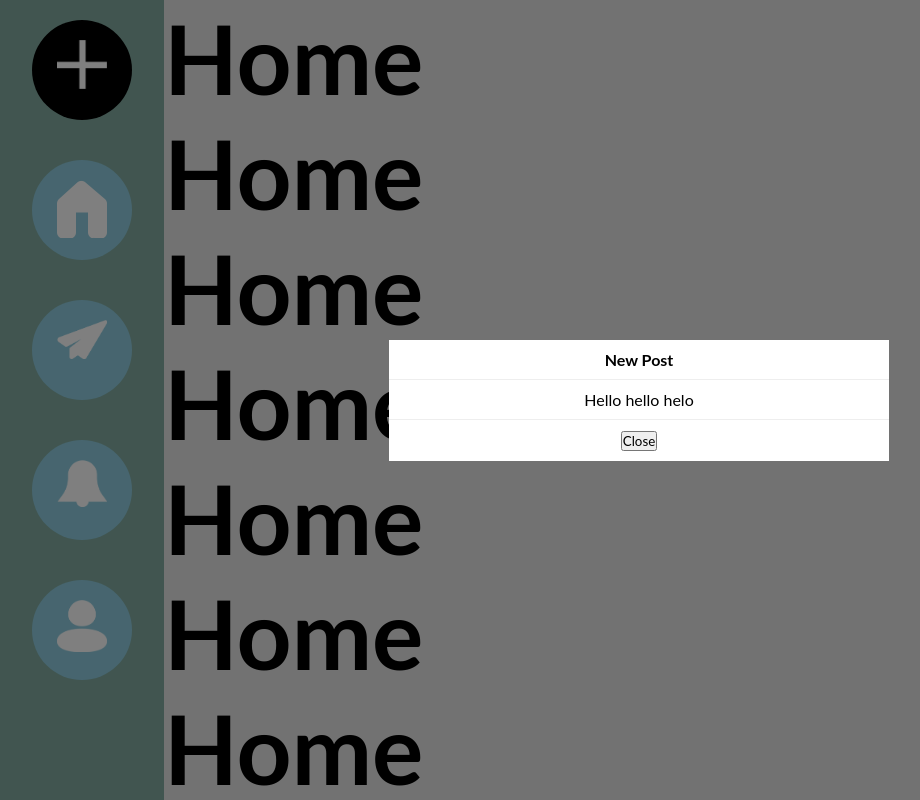
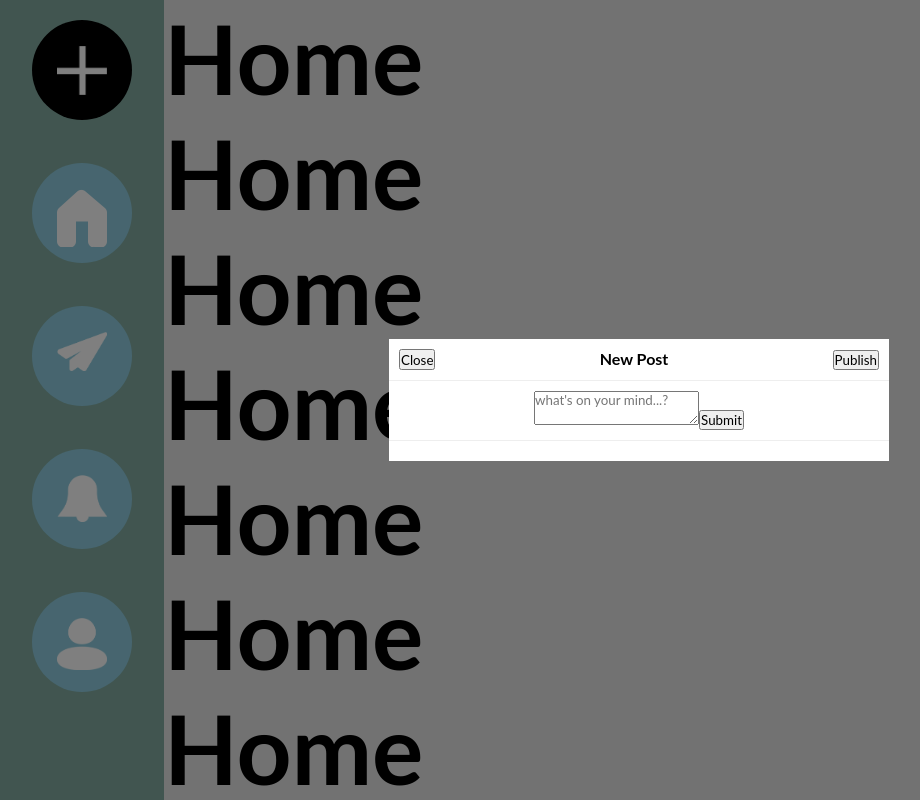
Before and after one commit to sherrygao821/CSCI201_Project_Float, a React (Create React App) app: page / in a window 1280 px wide. Both pictures are taken after a click on the element 82 px from the left and 70 px from the top of the page. Shown: the whole page, without its empty margins (1-921 px from the left). Built offline with nearby package versions, Linux system fonts and the light colour scheme.

Commit message:
form in addpost

```diff
--- a/src/App.js
+++ b/src/App.js
@@ -7,11 +7,15 @@ import Home from './pages/Home';
 import Dms from './pages/Dms';
 import Notifications from './pages/Notifications';
 import Profile from './pages/Profile';
+// import Addpost from './components/Addpost';
 
 
 function App() {
   return (
 
+    // <div>
+    //   <Addpost />
+    // </div>
     <div className ='app'>
       <Router>
           <Navbar />
--- /dev/null
+++ b/src/components/Addpost.js
@@ -0,0 +1,25 @@
+import React, { useState } from 'react';
+
+
+function Addpost(props){
+    const [text, setText] = useState('')
+
+    function handleChange(event) {
+      setText(event.target.value);
+    }
+
+    function handleSubmit(event) {
+      event.preventDefault();
+      alert('Your post was submitted: ' + text)
+    }
+
+      return (
+
+        <form onSubmit={handleSubmit}>
+            <textarea placeholder="what's on your mind...?" onChange={handleChange} />
+          <input type="submit" value="Submit" />
+        </form>
+      );
+  }
+
+  export default Addpost;
--- /dev/null
+++ b/src/components/Modal.js
@@ -0,0 +1,38 @@
+import React from 'react'
+import './modal.css'
+import Addpost from './Addpost';
+
+const Modal = props => {
+    if (!props.show){
+        return null
+    }
+    return(
+        <div className = "modal">
+            <div className = "modal-content" onClick = {e => e.stopPropagation()}>
+                <div className = "modal-header">
+                    <button onClick={props.onClose} className = "button">Close</button>
+                    <h4>{props.title}</h4>
+                    <div>
+                        {props.publish
+                            ? <button className = "button">Publish</button>
+                            : null
+                        }
+                    </div>
+                </div>
+                <div className = "modal-body">
+                    <div>
+                        {props.publish
+                            ? <Addpost />
+                            : null
+                        }
+                    </div>
+                </div>
+                <div className = "modal-footer">
+
+                </div>
+            </div>
+        </div>
+    )
+}
+
+export default Modal;
--- a/src/components/Navbar.css
+++ b/src/components/Navbar.css
@@ -6,27 +6,40 @@
 }
 
 #circleButton{
-    text-align: center;
+
     background-color: #8FCCDF;
     transition: 0.5s;
 }
 
-#circleButton:hover{
+#circleButton:hover, #addButton:hover{
     background-color: black;
 }
 
 #addButton{
-    text-align: center;
+    cursor: pointer;
     background-color: #90D9A0;
     transition: 0.5s;
 }
 
-#addButton:hover{
-    background-color: black;
+#circleButton img{
+    display: block;
+    margin-left: auto;
+    margin-right: auto;
+    margin-top: 10%;
+    margin-bottom: 90%;
+}
+
+#addButton img{
+    display: block;
+    margin-left: auto;
+    margin-right: auto;
+    margin-top: 10%;
+    margin-bottom: 90%;
 }
 
 
 img {
+
     max-width: 50px;
     height: auto;
     user-select: none;
--- a/src/components/Navbar.js
+++ b/src/components/Navbar.js
@@ -3,7 +3,7 @@ import {SidebarData} from './SidebarData';
 import './Navbar.css';
 import {Link} from 'react-router-dom';
 import '../App.css';
-import AddPost from '../pages/AddPost';
+import Modal from './Modal';
 
 function DisplayIcon(props){
 
@@ -24,7 +24,7 @@ function DisplayIcon(props){
 
             <div id = "addButton" style={circleStyle} onClick={() => setShow(true)}>
                 {props.itemIcon}
-                <AddPost show={show} />
+                <Modal onClose={() => setShow(false)} show={show} title="New Post" publish="publish"/>
             </div>
 
         );
@@ -42,8 +42,6 @@ function DisplayIcon(props){
 }
 
 function Navbar() {
-
-
 
     return(
 
--- a/src/pages/addpost.css
+++ b/src/components/modal.css
@@ -8,6 +8,7 @@
     display: flex;
     align-items: center;
     justify-content: center;
+    cursor: auto;
 }
 
 .modal-content{
@@ -19,6 +20,12 @@
     padding: 10px;
 }
 
+.modal-header{
+    display: flex;
+    flex-direction: row;
+    justify-content: space-between;
+}
+
 .modal-body{
     padding: 10px;
     border-top: 1px solid #eee;
--- a/src/pages/AddPost.js
+++ /dev/null
@@ -1,25 +0,0 @@
-import React from 'react'
-import './addpost.css'
-
-const AddPost = props => {
-    if (!props.show){
-        return null
-    }
-    return(
-        <div className = "modal">
-            <div className = "modal-content">
-                <div className = "modal-header">
-                    <h4>New Post</h4>
-                </div>
-                <div className = "modal-body">
-                    Hello hello helo
-                </div>
-                <div className = "modal-footer">
-                    <button className = "button">Close</button>
-                </div>
-            </div>
-        </div>
-    )
-}
-
-export default AddPost;
```
